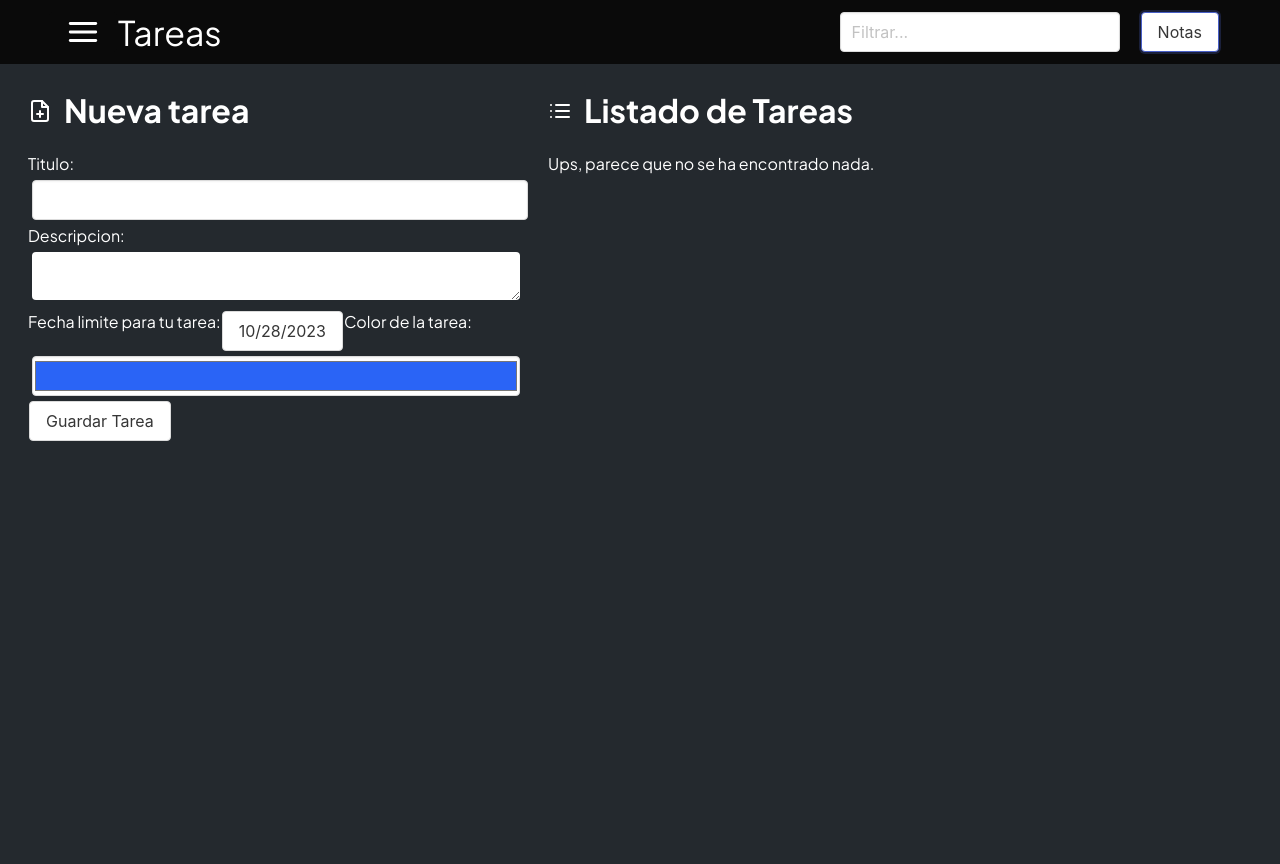
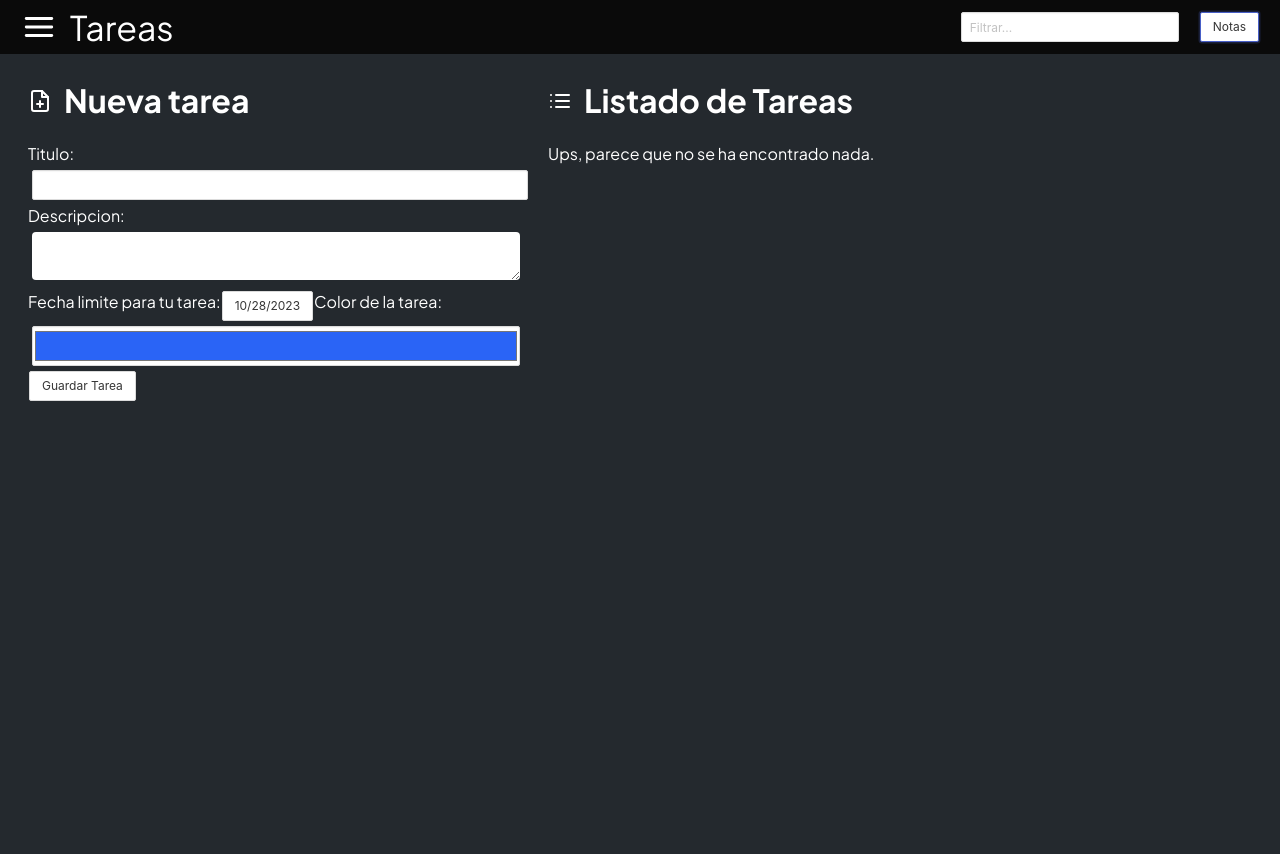
Before and after one commit to SantiagoCode/Todo-ReactApp, a React (Vite) app: page / in a window 1280 px wide. Both pictures are taken after a click on the button "Tareas". Built offline with nearby package versions, Linux system fonts and the light colour scheme.

Commit message:
Sizing problems solve

```diff
--- a/src/assets/styles/App.scss
+++ b/src/assets/styles/App.scss
@@ -117,7 +117,7 @@ body {
 
             p {
                 color: white;
-                font-size: 20px;
+                font-size: 16px;
             }
 
             .buttons {
--- a/src/components/Filter.tsx
+++ b/src/components/Filter.tsx
@@ -9,7 +9,7 @@ const Filter = ({ setter }) => {
   return (
     <div className="navbar-item">
       <div className='Filter'>
-        <input className='input' type="text" id="filter" onChange={handleInputChange} placeholder='Filtrar...'/>
+        <input className='input is-small' type="text" id="filter" onChange={handleInputChange} placeholder='Filtrar...'/>
       </div>
     </div>
   )
--- a/src/components/Form.jsx
+++ b/src/components/Form.jsx
@@ -61,7 +61,7 @@ const Form = () => {
         <form onSubmit={handleSubmitNote}>
             <label htmlFor="title">
                 <span>Titulo: </span>
-                <input className='input' type="text" name="title" id="title" />
+                <input className='input is-small' type="text" name="title" id="title" />
             </label>
             <label htmlFor="description">
                 <span>Descripcion: </span>
@@ -69,9 +69,9 @@ const Form = () => {
             </label>
             <label htmlFor="color">
                 <span>Color de la nota: </span>
-                <input className='input' type="color" name="color" id="color" defaultValue={'#2a64f6'}/>
+                <input className='input is-small' type="color" name="color" id="color" defaultValue={'#2a64f6'}/>
             </label>
-            <button className='btn-save button'>
+            <button className='btn-save button is-small'>
                 Guardar Nota
             </button>
         </form>
@@ -79,7 +79,7 @@ const Form = () => {
         <form onSubmit={handleSubmitTask}>
             <label htmlFor="title">
                 <span>Titulo: </span>
-                <input className='input' type="text" name="title" id="title" />
+                <input className='input is-small' type="text" name="title" id="title" />
             </label>
             <label htmlFor="description">
                 <span>Descripcion: </span>
@@ -88,9 +88,9 @@ const Form = () => {
             <InputDate text={'Fecha limite para tu tarea:'} onChange={() => {}}/>
             <label htmlFor="color">
                 <span>Color de la tarea: </span>
-                <input className='input' type="color" name="color" id="color" defaultValue={'#2a64f6'}/>
+                <input className='input is-small' type="color" name="color" id="color" defaultValue={'#2a64f6'}/>
             </label>
-            <button className='btn-save button'>
+            <button className='btn-save button is-small'>
                 Guardar Tarea
             </button>
         </form>
--- a/src/components/ListItems.jsx
+++ b/src/components/ListItems.jsx
@@ -66,13 +66,13 @@ export const ItemNote = ({value}) => {
                         <Icon.Disc style={{ marginRight: '10px', color: 'white' }}/>
                         <p>{value.title}</p>
                     </div>
-                    <button className="btn-control-item button is-borderless" onClick={() => setColapse(false)}>
+                    <button className="btn-control-item button is-small is-borderless" onClick={() => setColapse(false)}>
                         <Icon.Maximize />
                     </button>
                 </div>
                 :
                 <form onSubmit={handleEditItem} id={value.id}>
-                    <input className="input" type="text" name="title" id="" defaultValue={value.title} style={{ pointerEvents: disabled ? 'none' : 'auto' }}/>
+                    <input className="input is-small" type="text" name="title" id="" defaultValue={value.title} style={{ pointerEvents: disabled ? 'none' : 'auto' }}/>
                     <textarea className="textarea" rows="3" cols="" name="description" id="description" defaultValue={value.description} style={{ pointerEvents: disabled ? 'none' : 'auto' }}/>
                     <h2 className="date-text has-text-white">Fecha de creacion: {value.created}</h2>
                     {value.limitdate &&
@@ -81,10 +81,10 @@ export const ItemNote = ({value}) => {
 
                     <div className="buttons">
                         <div className="actions">
-                            <button className="button">{disabled ? 'Editar' : 'Guardar'}</button>
-                            <button className="button" onClick={(event) => handleDeleteItem(event, value.id)}>Eliminar</button>
+                            <button className="button is-small">{disabled ? 'Editar' : 'Guardar'}</button>
+                            <button className="button is-small" onClick={(event) => handleDeleteItem(event, value.id)}>Eliminar</button>
                         </div>
-                        <button className="btn-control-item button is-borderless" onClick={() => setColapse(true)}>
+                        <button className="btn-control-item button is-small is-borderless" onClick={() => setColapse(true)}>
                             <Icon.Minimize />
                         </button>
                     </div>
--- a/src/components/Navigation.jsx
+++ b/src/components/Navigation.jsx
@@ -6,17 +6,17 @@ import { TaskNotesContext } from './../context/TaskNotesContext'
 
 const Navigation = ({ setKeyWordFilter, openMenu, setOpenMenu }) => {
   const { states } = useContext(TaskNotesContext)
-  const { taskNotes } = states
+  const { view, taskNotes } = states
   const title = taskNotes === 'note' ? 'Notas' : 'Tareas';
 
   return (
     <nav className="navbar has-background-black" role="navigation" aria-label="main navigation" style={{ width: '100%' }}>
-      <div className="is-flex is-justify-content-space-between px-6" style={{ width: '100%' }}>
+      <div className={`is-flex is-justify-content-space-between ${view === 'desktop' && 'px-2'}`} style={{ width: '100%' }}>
         <div className="is-flex is-align-items-center">
-          <button className='button is-black' onClick={() => setOpenMenu(!openMenu)}>
+          <button className='button is-small is-black' onClick={() => setOpenMenu(!openMenu)}>
             <Icon.Menu size={34} />
           </button>
-          <h1 className='has-text-white'>{title}</h1>
+          <h1 className='is-size-4-touch has-text-white'>{title}</h1>
         </div>
         <div className="is-flex">
           <Filter setter={setKeyWordFilter}/>
--- a/src/components/NewItemButton.jsx
+++ b/src/components/NewItemButton.jsx
@@ -6,7 +6,7 @@ const NewItemButton = ({ view, addItem, setAddItem }) => {
     <>
       {(view === 'mobile') &&
         <button
-            className="button is-primary is-large"
+            className="button is-primary"
             style={{ bottom: 20, right: 20, position: 'fixed' }}
             onClick={() => setAddItem(!addItem)}>
           <Icon.Edit size={30} />
--- a/src/components/SwitchButtons.jsx
+++ b/src/components/SwitchButtons.jsx
@@ -11,7 +11,7 @@ const SwitchButtons = () => {
       {view === 'desktop' &&
         <div className="navbar-item">
           <div className="note-task">
-            <button className='button' onClick={() => setTaskNotes(taskNotes === 'note' ? 'task' : 'note')}>{taskNotes === 'note' ? 'Tareas' : 'Notas'}</button>
+            <button className='button is-small' onClick={() => setTaskNotes(taskNotes === 'note' ? 'task' : 'note')}>{taskNotes === 'note' ? 'Tareas' : 'Notas'}</button>
           </div>
         </div>
       }
--- a/src/components/inputs/InputDate.jsx
+++ b/src/components/inputs/InputDate.jsx
@@ -20,7 +20,7 @@ const InputDate = ({ text }) => {
         id="limitdate"
         value={value.toISOString()}
       />
-      <button className="button" onClick={(e) => handleShowCalendar(e)}>
+      <button className="button is-small" onClick={(e) => handleShowCalendar(e)}>
         {value.toLocaleDateString()}
       </button>
       {show && (
```
